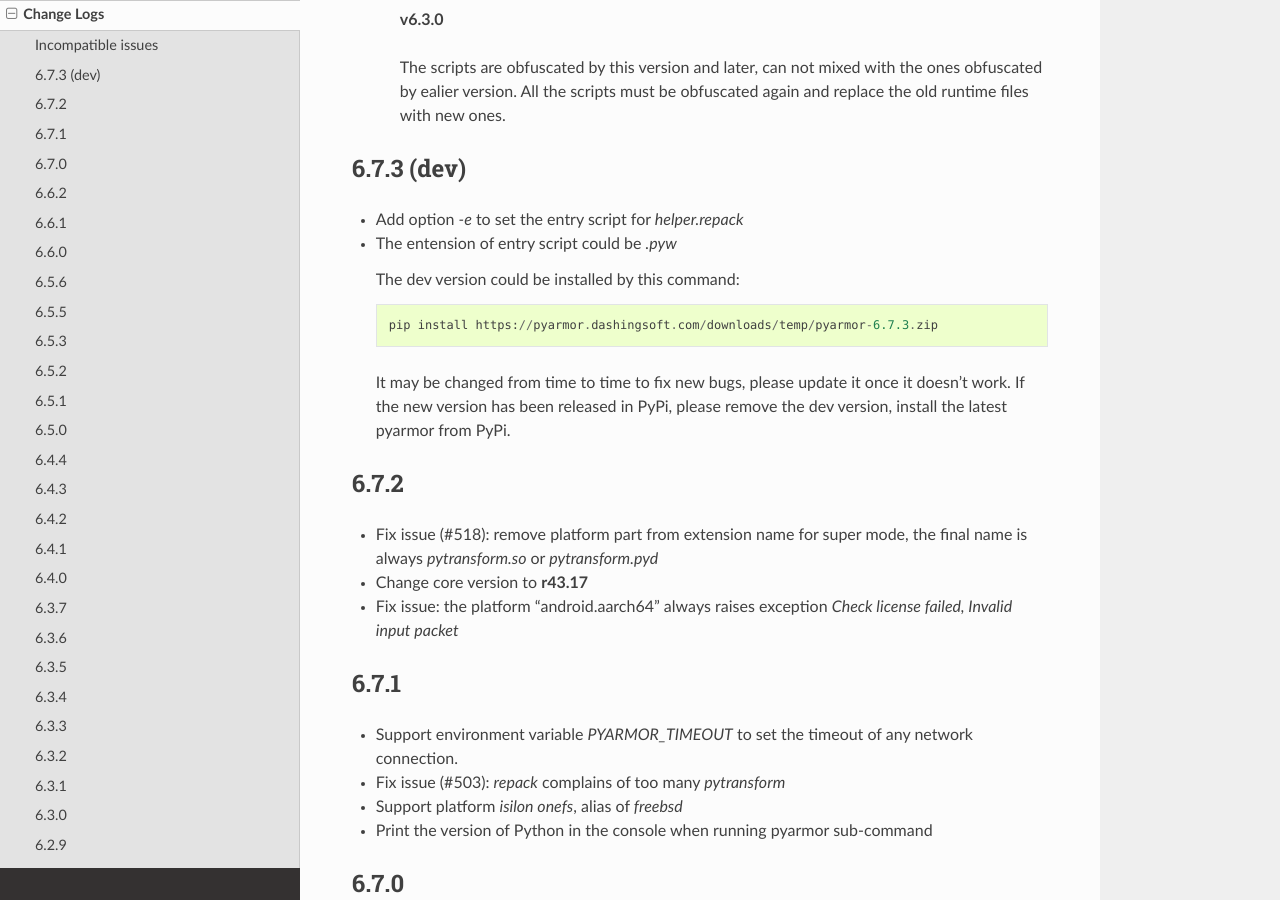
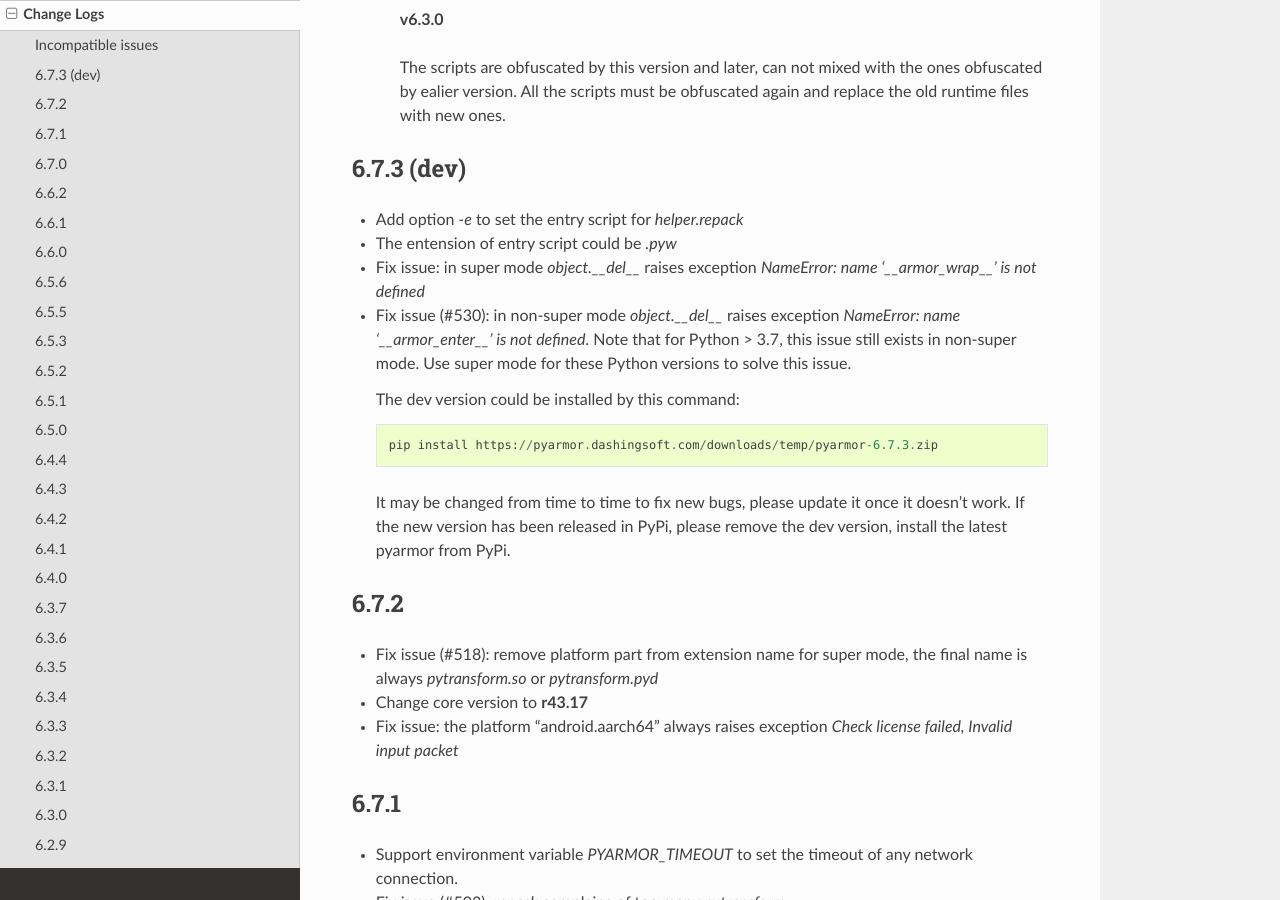
Before and after one commit to dashingsoft/pyarmor, a Sphinx documentation site: the page built from docs/change-logs.rst, in a window 1280 px wide and 900 px high, scrolled down 630 px. Built offline with Sphinx 7.4.7 and the Read the Docs theme 2.0.0, drawn with Linux system fonts in a browser that asks for light colours.

Commit message:
Add change logs

```diff
--- a/docs/change-logs.rst
+++ b/docs/change-logs.rst
@@ -36,6 +36,12 @@
 ----------
 * Add option `-e` to set the entry script for `helper.repack`
 * The entension of entry script could be `.pyw`
+* Fix issue: in super mode `object.__del__` raises exception `NameError: name
+  '__armor_wrap__' is not defined`
+* Fix issue (#530): in non-super mode `object.__del__` raises exception
+  `NameError: name '__armor_enter__' is not defined`. Note that for Python >
+  3.7, this issue still exists in non-super mode. Use super mode for these
+  Python versions to solve this issue.
 
   The dev version could be installed by this command::
 
```
